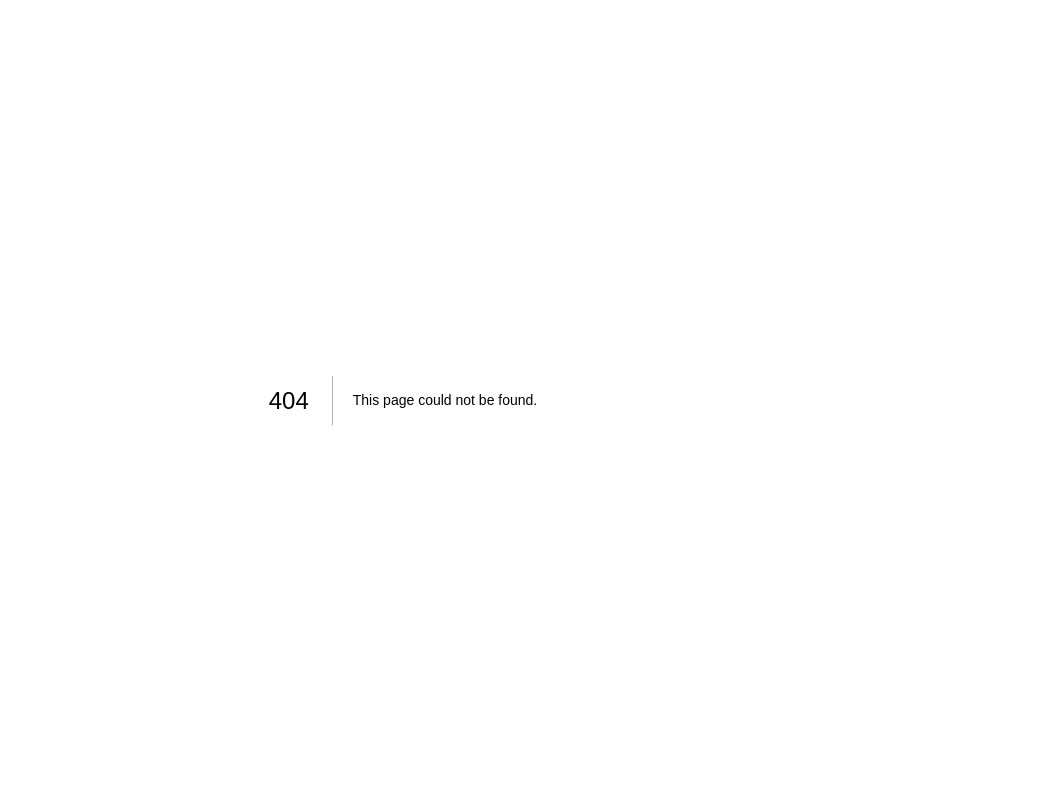
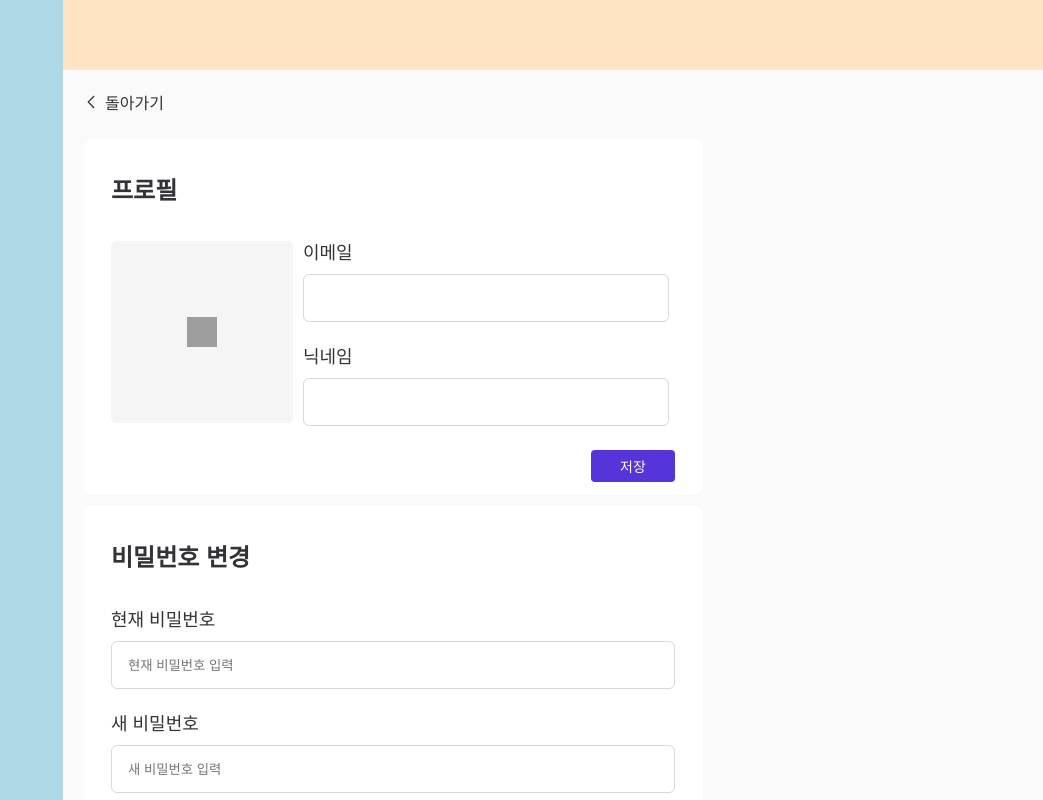
Before and after one commit to thgus5335/DoThisDoThat, a Next.js app: page /Mypage in a window 1280 px wide. Before the commit this address had no page. Shown: the top 800 px of the page, without its empty margins (237-1280 px from the left). Built offline with nearby package versions, Linux system fonts and the light colour scheme; grey boxes are pictures that could not be loaded.

Commit message:
Feat: mypage ui 구현

```diff
--- /dev/null
+++ b/src/pages/Mypage/Mypage.module.scss
@@ -0,0 +1,154 @@
+%sectionStyle {
+  width: 620px;
+  flex-shrink: 0;
+  border-radius: 8px;
+  background: $white_FF;
+  padding: 32px 28px 28px;
+  margin-bottom: 12px;
+}
+
+%contentStyle {
+  display: flex;
+  margin: 32px 0 24px;
+}
+
+%inputStyle {
+  height: 48px;
+  flex-shrink: 0;
+  border-radius: 6px;
+  border: 1px solid $gray_D9;
+  background: $white_FF;
+  padding: 15px 0 14px 16px;
+}
+
+.container {
+  display: grid;
+  height: 100vh; // 전체 화면 높이
+  grid-template-columns: 30rem 1fr; // 첫 번째 열은 300px, 두 번째 열은 나머지 공간
+  grid-template-rows: 7rem 1fr; // 첫 번째 행은 70px, 두 번째 행은 나머지 공간
+}
+
+.navbar {
+  width: 100%;
+  height: 7rem;
+  background-color: bisque;
+  grid-column: 2; // 두 번째 열
+  grid-row: 1; // 첫 번째 행
+}
+
+.menu {
+  background-color: lightblue; // 예시 배경색
+  grid-column: 1; // 첫 번째 열
+  grid-row: 1 / 3; // 첫 번째 행에서 두 번째 행까지
+}
+
+.mypageContent {
+  background-color: $gray_FA;
+  grid-column: 2; // 두 번째 열
+  grid-row: 2; // 두 번째 행
+  padding: 20px;
+}
+
+.backBtn {
+  @include text-m(500);
+
+  display: flex;
+  align-items: center;
+  justify-content: center;
+  color: $black_33;
+  gap: 6px;
+  font-style: normal;
+  line-height: normal;
+  margin-bottom: 25px;
+}
+
+.profile {
+  @extend %sectionStyle;
+
+  height: 355px;
+}
+
+.profileContent {
+  @extend %contentStyle;
+
+  align-items: center;
+  gap: 10px;
+}
+
+.imageUpload {
+  display: flex;
+  width: 182px;
+  height: 182px;
+  justify-content: center;
+  align-items: center;
+  flex-shrink: 0;
+  border-radius: 6px;
+  background: #f5f5f5;
+}
+
+.profileInputBox {
+  display: flex;
+  flex-direction: column;
+  gap: 20px;
+}
+
+.labelAndInput {
+  display: flex;
+  flex-direction: column;
+  gap: 10px;
+}
+
+.inputLabel {
+  @include text-l(500);
+
+  color: $black_33;
+  font-style: normal;
+  line-height: normal;
+}
+
+.profileInput {
+  @extend %inputStyle;
+
+  width: 366px;
+}
+
+.taskBtn {
+  display: flex;
+  align-items: flex-end;
+  justify-content: flex-end;
+}
+
+.title {
+  @include text-2xl(700);
+
+  color: $black_33;
+  font-style: normal;
+  line-height: normal;
+}
+
+.passwordChange {
+  @extend %sectionStyle;
+
+  height: 454px;
+}
+
+.passwordChangeContent {
+  @extend %contentStyle;
+
+  flex-direction: column;
+  gap: 20px;
+}
+
+.passwordChangeInput {
+  @extend %inputStyle;
+
+  width: 564px;
+
+  .passwordChangeInput::placeholder {
+    @include text-m(400);
+
+    color: $gray_9F;
+    font-style: normal;
+    line-height: normal;
+  }
+}
--- /dev/null
+++ b/src/pages/Mypage/index.tsx
@@ -0,0 +1,72 @@
+import Image from 'next/image';
+import styles from './Mypage.module.scss';
+import backIcon from '@/src/assets/icons/leftArrowIcon.svg';
+import { useRouter } from 'next/router';
+import TaskButton from '@/src/components/common/Button/TaskButton';
+import addIcon from '@/src/assets/icons/addIcon.svg';
+
+const Mypage = () => {
+  const router = useRouter();
+
+  return (
+    <>
+      <div className={styles.container}>
+        <div className={styles.menu}></div>
+        <div className={styles.navbar}></div>
+        <div className={styles.mypageContent}>
+          <button className={styles.backBtn} onClick={() => router.back()}>
+            <Image src={backIcon} alt="돌아가기" />
+            <p>돌아가기</p>
+          </button>
+          <section className={styles.profile}>
+            <h3 className={styles.title}>프로필</h3>
+            <div className={styles.profileContent}>
+              <button className={styles.imageUpload}>
+                <Image src={addIcon} alt="이미지 업로드" width={30} height={30} />
+              </button>
+              <div className={styles.profileInputBox}>
+                <div className={styles.labelAndInput}>
+                  <label className={styles.inputLabel}>이메일</label>
+                  <input className={styles.profileInput} />
+                </div>
+                <div className={styles.labelAndInput}>
+                  <label className={styles.inputLabel}>닉네임</label>
+                  <input className={styles.profileInput} />
+                </div>
+              </div>
+            </div>
+            <div className={styles.taskBtn}>
+              <TaskButton size={'large'} color={'violet'}>
+                저장
+              </TaskButton>
+            </div>
+          </section>
+          <section className={styles.passwordChange}>
+            <h3 className={styles.title}>비밀번호 변경</h3>
+            <div className={styles.passwordChangeContent}>
+              <div className={styles.labelAndInput}>
+                <label className={styles.inputLabel}>현재 비밀번호</label>
+                <input className={styles.passwordChangeInput} placeholder="현재 비밀번호 입력" />
+              </div>
+              <div className={styles.labelAndInput}>
+                <label className={styles.inputLabel}>새 비밀번호</label>
+                <input className={styles.passwordChangeInput} placeholder="새 비밀번호 입력" />
+              </div>
+              <div className={styles.labelAndInput}>
+                <label className={styles.inputLabel}>새 비밀번호 확인</label>
+                <input className={styles.passwordChangeInput} placeholder="새 비밀번호 확인" />
+              </div>
+            </div>
+            <div className={styles.taskBtn}>
+              <TaskButton size={'large'} color={'violet'}>
+                변경
+              </TaskButton>
+            </div>
+          </section>
+        </div>
+      </div>
+    </>
+  );
+};
+
+export default Mypage;
```
